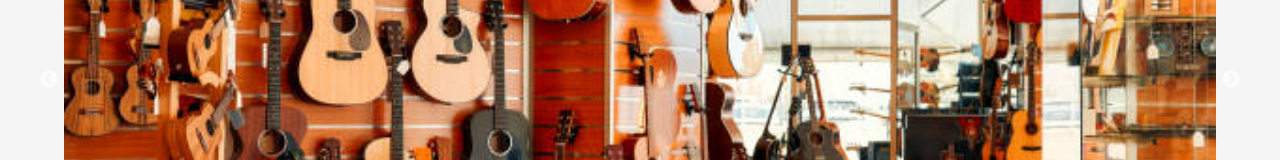
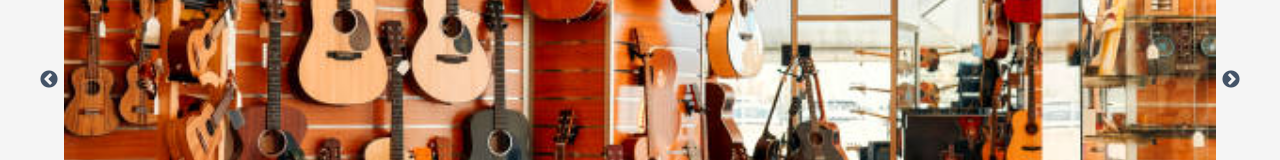
Before and after one commit to DilushaSF/Web-Projet-FE, a React (Vite) app: page /dashboard/category-selection in a window 1280 px wide. Shown: the part 271-431 px from the top of the page. Built offline with nearby package versions, Linux system fonts and the light colour scheme; sample sign-in values are in the browser's storage.

Commit message:
slider arrows modified

```diff
--- a/src/index.css
+++ b/src/index.css
@@ -56,6 +56,11 @@ button:focus-visible {
   outline: 4px auto -webkit-focus-ring-color;
 }
 
+.slick-prev:before,
+.slick-next:before {
+  color: #0a1e38 !important;
+}
+
 @media (prefers-color-scheme: light) {
   :root {
     color: #213547;
```
